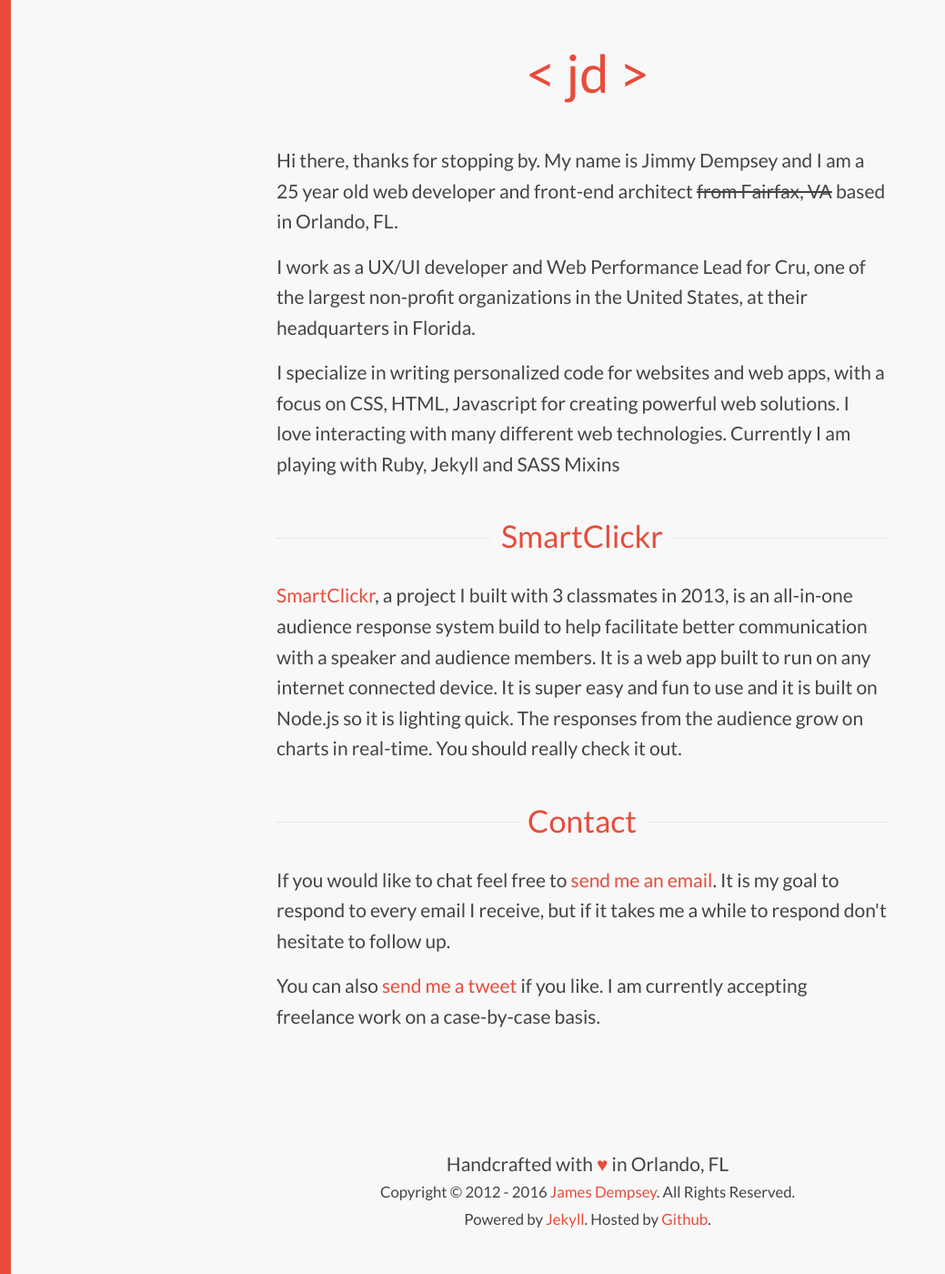
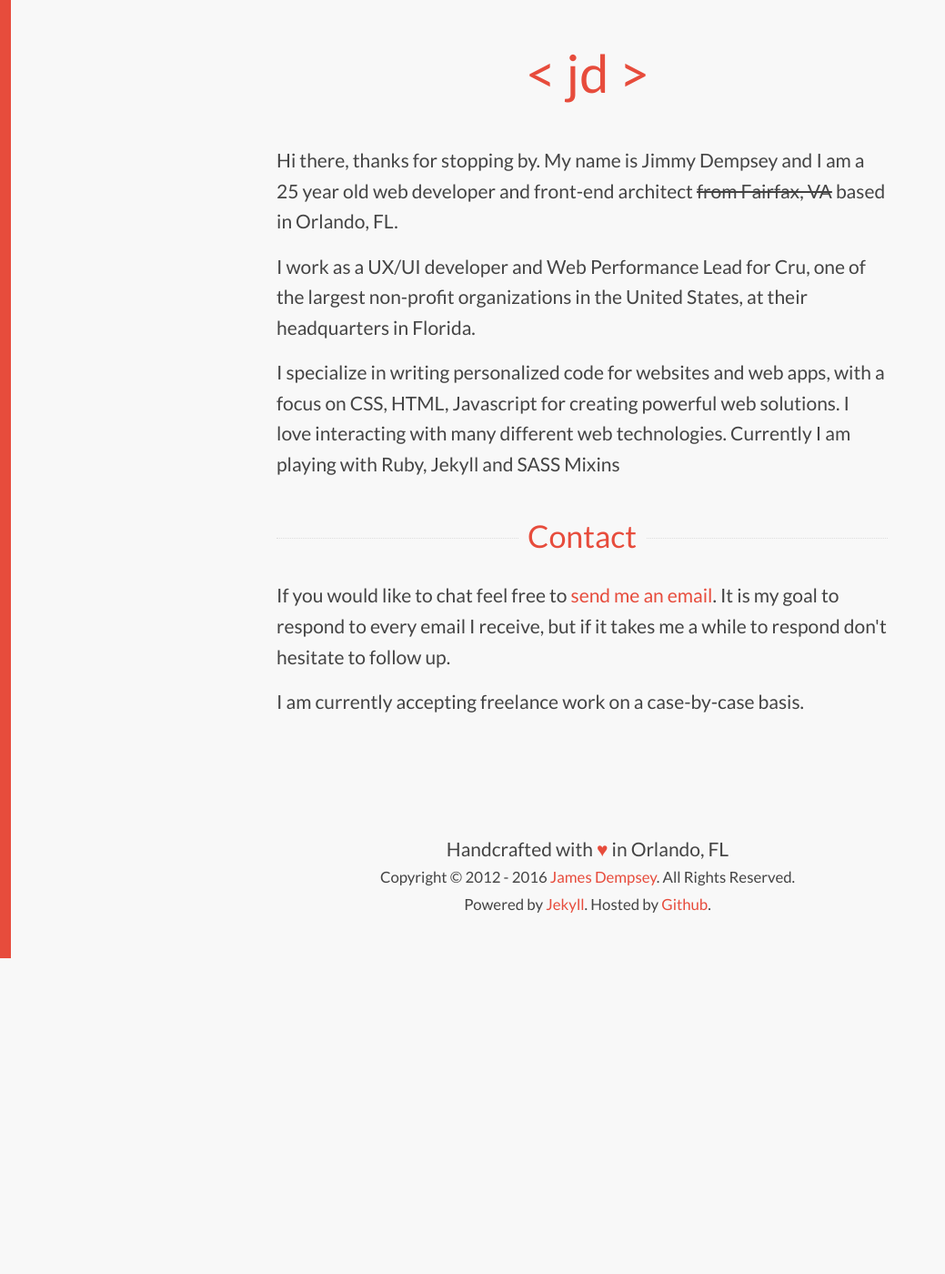
Before and after one commit to thejamesdempsey/thejamesdempsey, a Jekyll site: the page built from index.html, in a window 1280 px wide. Shown: the whole page at 91% size, without its empty margins (0-1039 px from the left). Built offline with Jekyll 4.4.1, drawn with Linux system fonts in a browser that asks for light colours; after the commit the page ends 1053 px from its top, so only the background shows below that.

Commit message:
Update index.html

```diff
--- a/index.html
+++ b/index.html
@@ -16,11 +16,11 @@ page-class: page--about
     <p>I work as a UX/UI developer and Web Performance Lead for Cru, one of the largest non-profit organizations in the United States, at their headquarters in Florida.</p>
 	<p>I specialize in writing personalized code for websites and web apps, with a focus on CSS, HTML, Javascript for creating powerful web solutions. I love interacting with many different web technologies. Currently I am playing with Ruby, Jekyll and SASS Mixins</p>
 
-
+	<!--
 	<h3  class="line-break"><span>SmartClickr</span></h3>
 	<p><a href="http://smartclickr.com" alt="smartclickr.com" target="_blank">SmartClickr</a>, a project I built with 3 classmates in 2013, is an all-in-one audience response system build to help facilitate better communication with a speaker and audience members. It is a web app built to run on any internet connected device. It is super easy and fun to use and it is built on Node.js so it is lighting quick. The responses from the audience grow on charts in real-time. You should really check it out.</p>
-
+	-->
 
 	<h3  class="line-break"><span>Contact</span></h3>
 	<p>If you would like to chat feel free to <a href="mailto:hello@thejamesdempsey.com">send me an email</a>. It is my goal to respond to every email I receive, but if it takes me a while to respond don't hesitate to follow up.  </p>
-	<p>You can also <a href="http://twitter.com/thejamesdempsey">send me a tweet</a> if you like. I am currently accepting freelance work on a case-by-case basis.</p>
+	<p>I am currently accepting freelance work on a case-by-case basis.</p>
```
